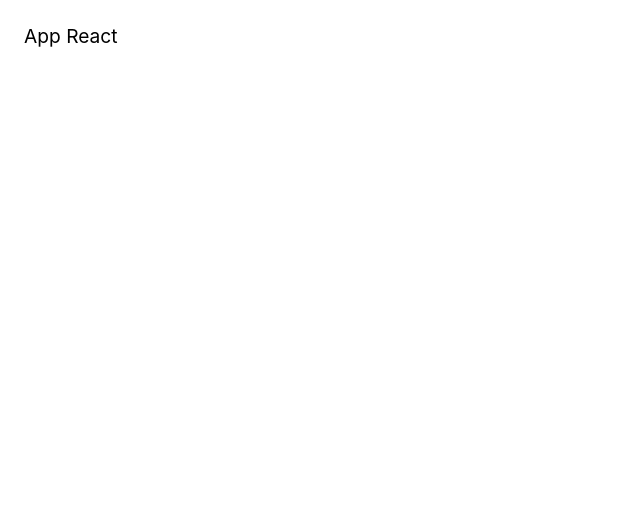
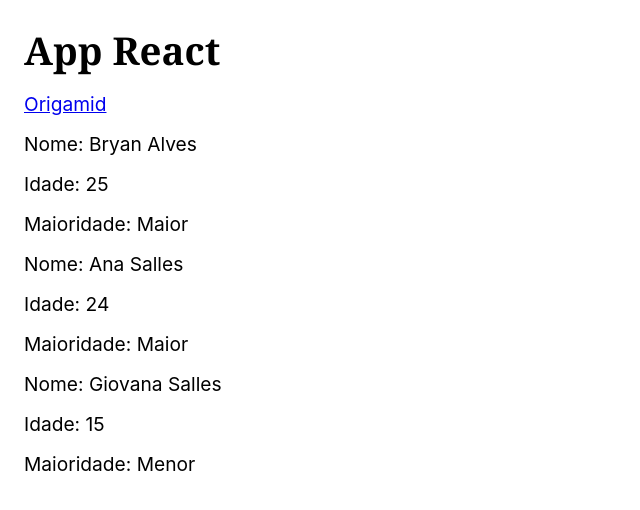
Before and after one commit to info-bryanalves/origamid-react, a React (Create React App) app: page / in a window 1280 px wide. Shown: the top 510 px of the page, without its empty margins (0-640 px from the left). Built offline with nearby package versions, Linux system fonts and the light colour scheme.

Commit message:
Aula 0207 - JSX 1

```diff
--- a/src/App.js
+++ b/src/App.js
@@ -1,7 +1,40 @@
 import React from 'react'
 
 const App = () => {
-  return <div>App React</div>;
+
+  const users = [
+    {
+      name: "Bryan Alves",
+      age: "25",
+    },
+    {
+      name: "Ana Salles",
+      age: "24",
+    },
+    {
+      name: "Giovana Salles",
+      age: "15",
+    },
+  ]
+
+  const path = 'https://www.origamid.com/'
+
+  return (
+    <>
+      <h1>App React</h1>
+      <a href={path} target="_blank">Origamid</a>
+      {
+        users.map(({ name, age }) => {
+          return (
+            <>
+              <p>Nome: {name}</p>
+              <p>Idade: {age}</p>
+              <p>Maioridade: {age >= 18 ? 'Maior' : 'Menor'}</p>
+            </>
+          )
+        })}
+    </>
+  );
 };
 
 export default App;
```
